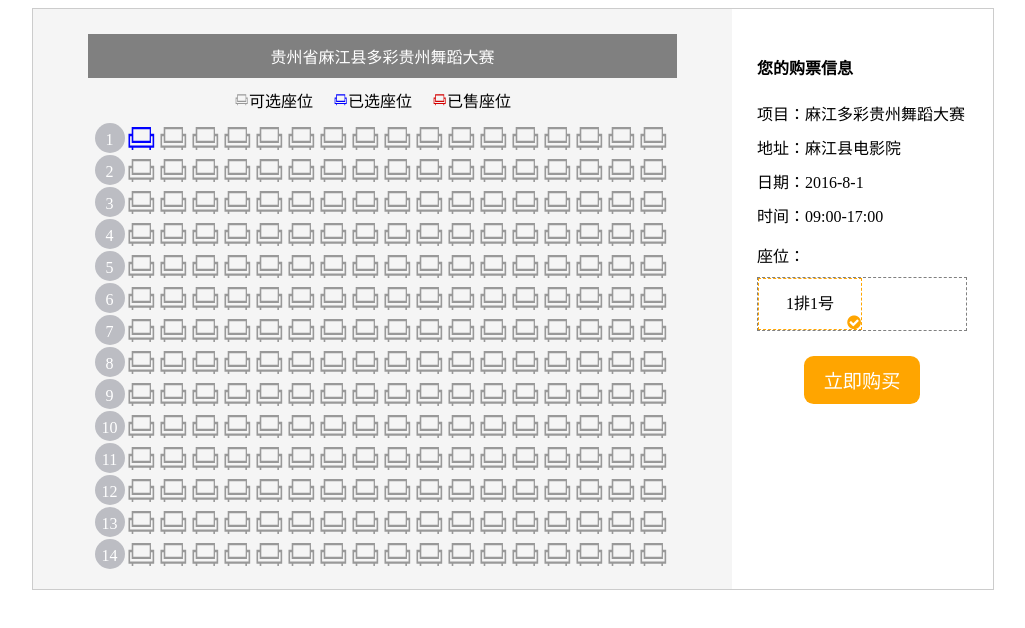
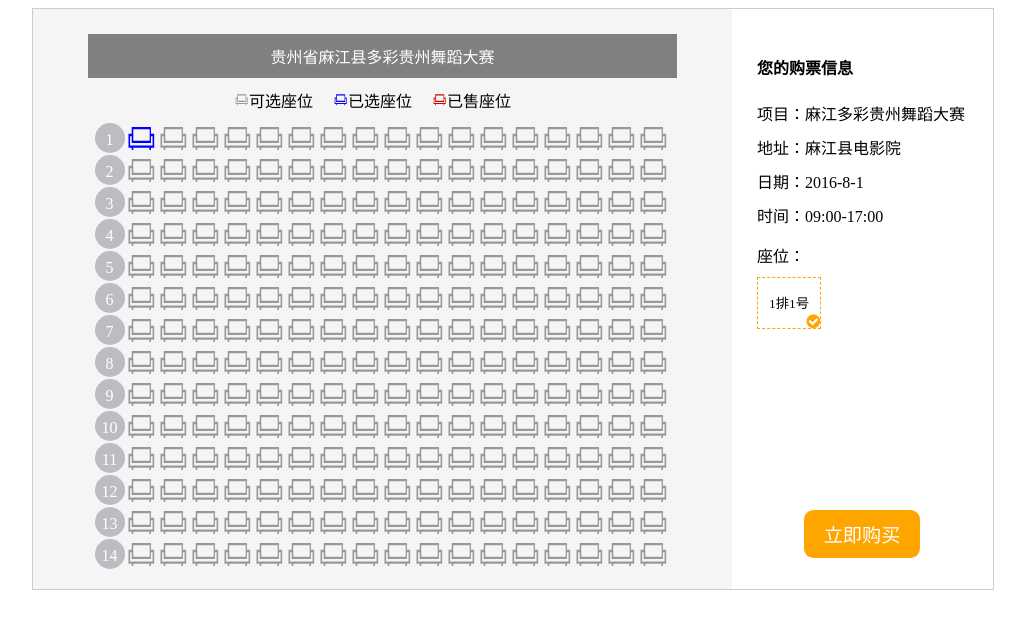
Before and after one commit to Jonnypeng/Jonny-UI, a plain HTML site: page js组件/在线选座.html in a window 1280 px wide. Both pictures are taken after a click on the picture 267 px from the left and 138 px from the top of the page. Shown: the whole page, without its empty margins (127-1152 px from the left). Drawn offline with Linux system fonts and the light colour scheme.

Commit message:
座位可以多选，如果超出部分使用溢出滚动

```diff
--- a/js组件/在线选座.html
+++ b/js组件/在线选座.html
@@ -35,13 +35,15 @@ ul li{
 	color:black;
 	text-align:center;
 	line-height:50px;
-	width: 102px;
+	width: 62.2px;
 	height: 50px;
 	border: 1px orange dashed;
 	display:inline-block;
 }
 #seat_num_choiced{
-	border:1px dashed gray;
+	    height: 208px;
+			    overflow: auto;
+	/*border:1px dashed gray;*/
 	margin-top:10px;
 }
 #seat_sumbit{
@@ -196,7 +198,7 @@ function choice(){
 		var	seatDD = document.createElement("div");
 		seatDD.className = "seat_num_dd";
 		seatDD.id = this.num;
-		seatDD.innerHTML = this.title + "<span class=\"fa fa-check-circle\"></span>";
+		seatDD.innerHTML = "<small>" + this.title + "</small>" + "<span class=\"fa fa-check-circle\"></span>";
 		seatChoiced.appendChild(seatDD);
 		seatNone.style.display = "none";		//点击位置，卸载默认样式
 		buyBtn.removeAttribute("class");		//点击位置，卸载默认样式
```
